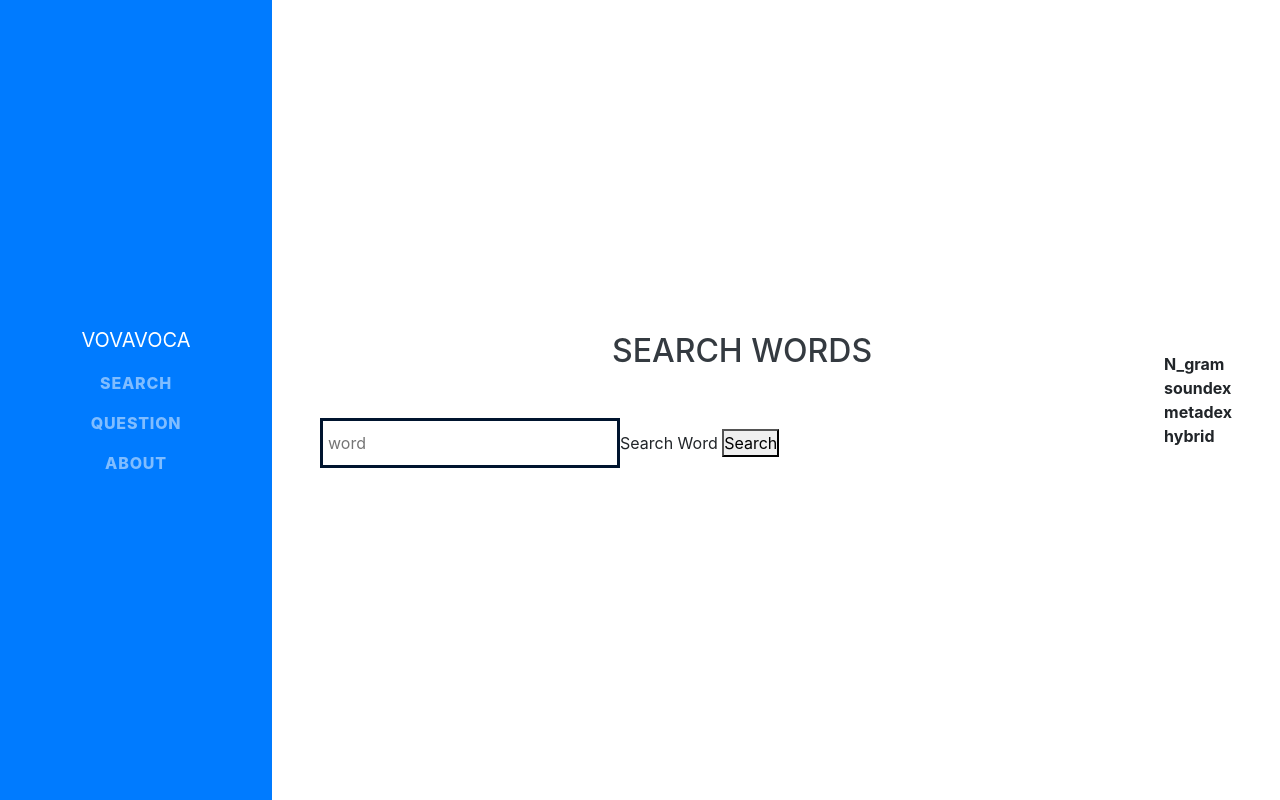
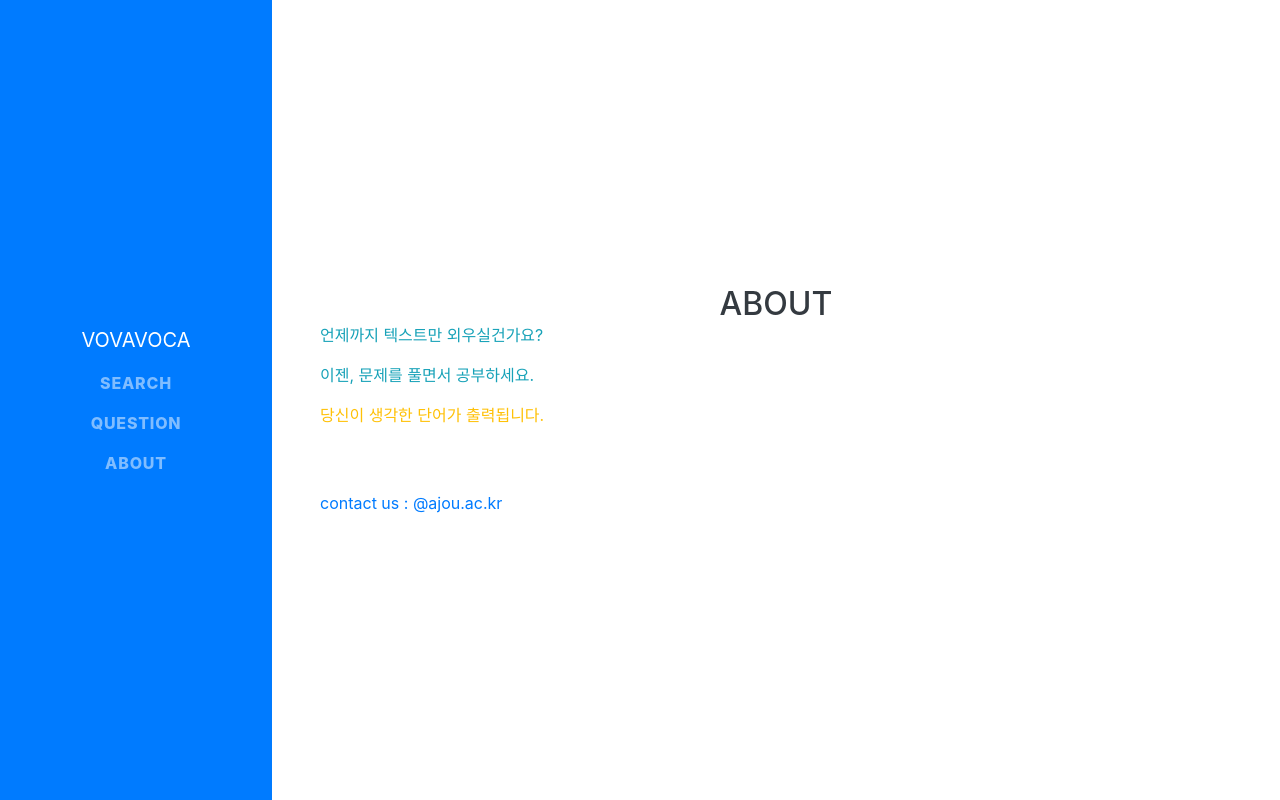
Before and after one commit to lee-sieun/MachineLearningProj_Vovavoca, a website with bundled scripts: page views/about.html in a window 1280 px wide. Built offline with nearby package versions, Linux system fonts and the light colour scheme; a web font is replaced by a local one.

Commit message:
about update

```diff
--- a/views/about.html
+++ b/views/about.html
@@ -12,6 +12,8 @@
 
     <!-- Bootstrap core CSS -->
     <link href="vendor/bootstrap/css/bootstrap.min.css" rel="stylesheet">
+
+
 
     <!-- Custom fonts for this template -->
     <link href="https://fonts.googleapis.com/css?family=Saira+Extra+Condensed:500,700" rel="stylesheet">
@@ -53,39 +55,17 @@
 <div class="container-fluid p-0">
     <section class="resume-section p-3 p-lg-5 d-flex align-items-center" id="about">
         <div class='w-100'>
-            <h2 class='mb-0'>Search Words</h2>
+            <h2 class='mb-0'>About</h2>
             <div class='resume-item d-flex flex-column flex-md-row justify-content-between mb-0'>
                 <div class='resume-content'>
-                    <br><br>
-                    <form action='/clustering' method='post' class='form-inline'>
-                        <label class='field a-field a-field_a1'>
-                            <input style="border:solid; border-color: #00142E; --uiFieldPlaceholderColor:#EAD6BD " class='field__input a-field__input' type='search' id='input' name='input' placeholder='word' aria-label='Search'>
-                            <span class='a-field__label-wrap'>
-                                    <span style="margin-bottom: 4px;" class='a-field__label'>Search Word</span>
-                                    </span>
-                            &nbsp;
-                            <button class='snip1535' type='submit'>Search</button>
-                        </label>
-                    </form>
+                    <p class="text-info">언제까지 텍스트만 외우실건가요?</p>
+                    <p class="text-info">이젠, 문제를 풀면서 공부하세요.</p>
+                    <p class="text-warning">당신이 생각한 단어가 출력됩니다.</p>
+                    <br>
+                    <br>
+                    <span class="text-primary">contact us : @ajou.ac.kr</span>
+
                 </div>
-            </div>
-        </div>
-        <div >
-            <div>
-                <b>N_gram</b>
-                <ul id="tb1" class="list-group list-group-horizontal"></ul>
-            </div>
-            <div>
-                <b>soundex</b>
-                <ul id="tb2" class="list-group list-group-horizontal"></ul>
-            </div>
-            <div>
-                <b>metadex</b>
-                <ul id="tb3" class="list-group list-group-horizontal"></ul>
-            </div>
-            <div>
-                <b>hybrid</b>
-                <ul id="tb4" class="list-group list-group-horizontal"></ul>
             </div>
         </div>
     </section>
```
